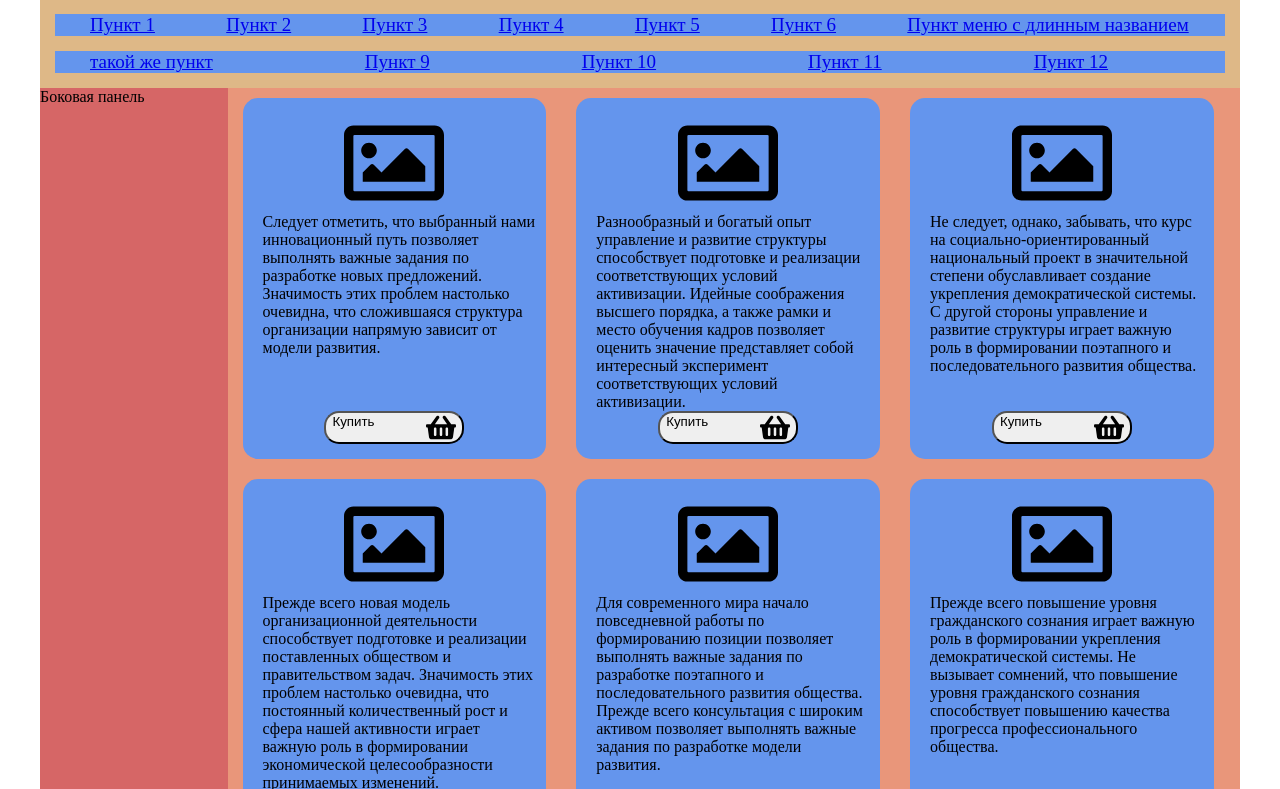
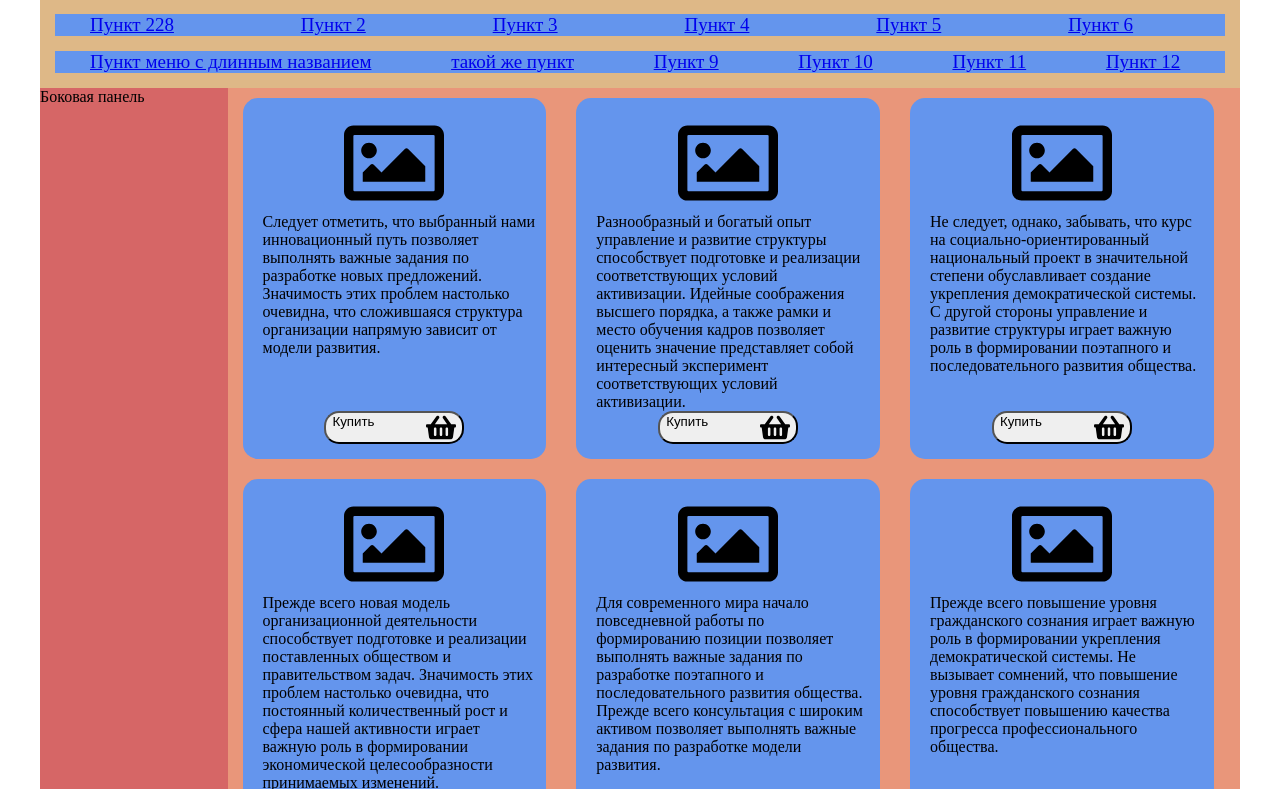
Before and after one commit to Saiko2k/mozambique, a plain HTML site: page index.html in a window 1280 px wide. Shown: the part 74-863 px from the top of the page. Drawn offline with Linux system fonts and the light colour scheme.

Commit message:
vnes update

```diff
--- a/index.html
+++ b/index.html
@@ -15,7 +15,7 @@
             </div>
             <div class="glmenu">
                 <div class="menu">
-                    <a class="block" href="#">Пункт 1</a>
+                    <a class="block" href="#">Пункт 228</a>
                 </div>
                 <div class="menu">
                     <a class="block" href="#">Пункт 2</a>
```
